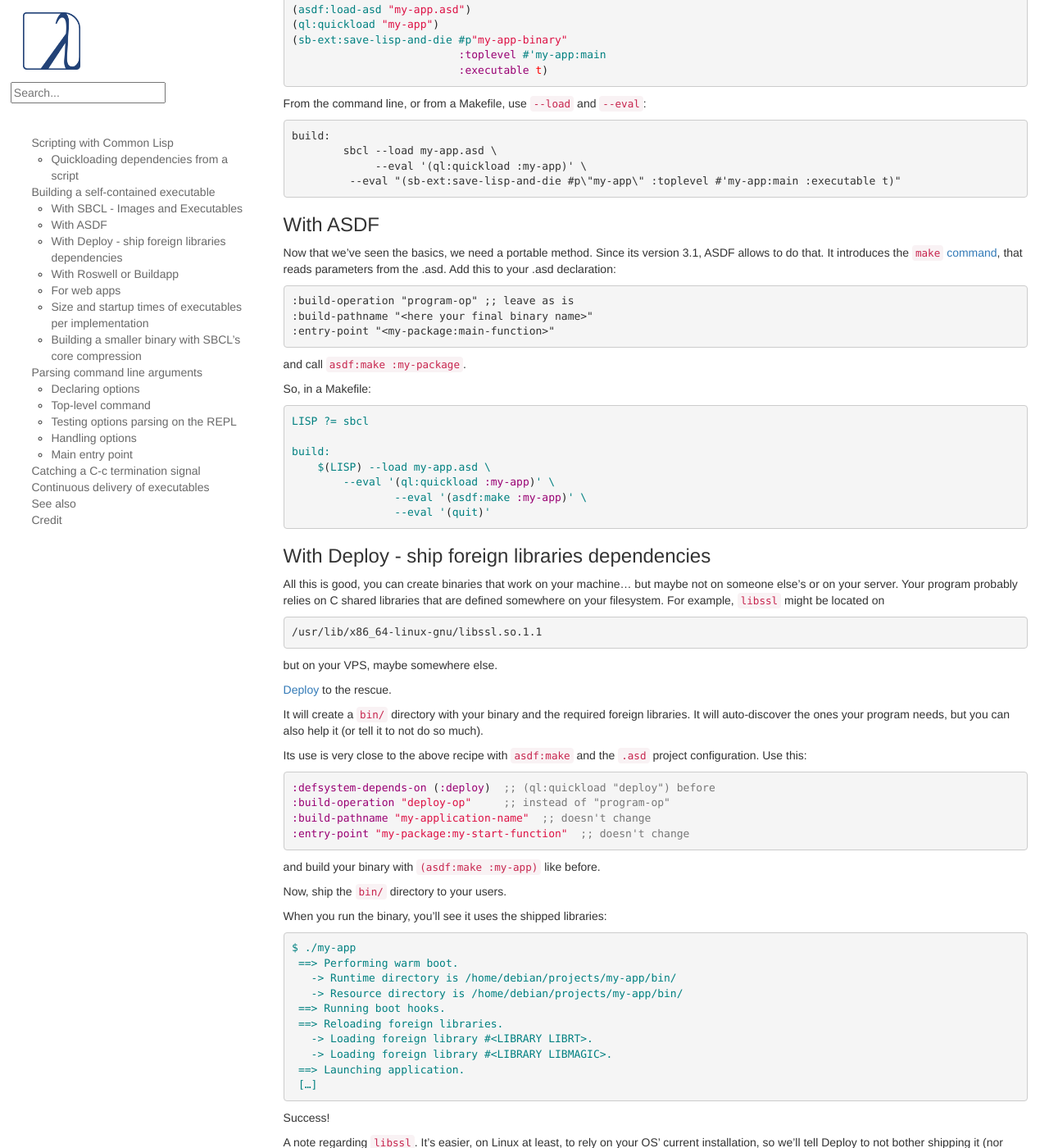
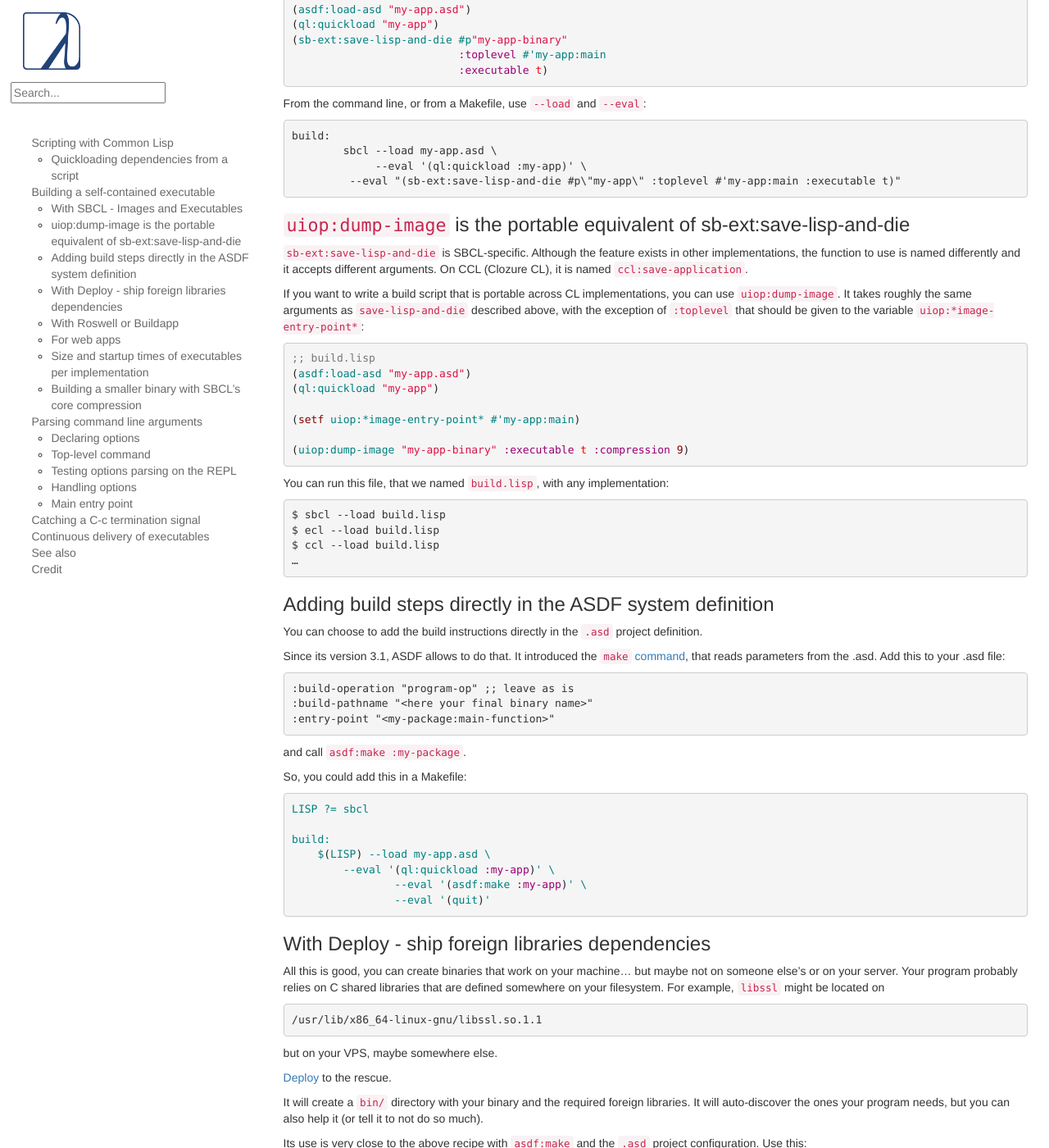
Before and after one commit to LispCookbook/cl-cookbook, a Jekyll site: the page built from scripting.md, in a window 1280 px wide and 1400 px high, scrolled down 2260 px. Shown: the whole window at 82% size. Built offline with Jekyll 4.4.1, drawn with Linux system fonts in a browser that asks for light colours.

Commit message:
building: with uiop:dump-image

````diff
--- a/scripting.md
+++ b/scripting.md
@@ -157,11 +157,43 @@ build:
          --eval "(sb-ext:save-lisp-and-die #p\"my-app\" :toplevel #'my-app:main :executable t)"
 ```
 
-### With ASDF
+### `uiop:dump-image` is the portable equivalent of sb-ext:save-lisp-and-die
 
-Now that we've seen the basics, we need a portable method. Since its
-version 3.1, ASDF allows to do that. It introduces the [`make` command](https://common-lisp.net/project/asdf/asdf.html#Convenience-Functions),
-that reads parameters from the .asd. Add this to your .asd declaration:
+`sb-ext:save-lisp-and-die` is SBCL-specific. Although the feature
+exists in other implementations, the function to use is named
+differently and it accepts different arguments. On CCL (Clozure CL),
+it is named `ccl:save-application`.
+
+If you want to write a build script that is portable across CL
+implementations, you can use `uiop:dump-image`. It takes roughly the
+same arguments as `save-lisp-and-die` described above, with the
+exception of `:toplevel` that should be given to the variable
+`uiop:*image-entry-point*`:
+
+~~~lisp
+;; build.lisp
+(asdf:load-asd "my-app.asd")
+(ql:quickload "my-app")
+
+(setf uiop:*image-entry-point* #'my-app:main)
+
+(uiop:dump-image "my-app-binary" :executable t :compression 9)
+~~~
+
+You can run this file, that we named `build.lisp`, with any implementation:
+
+    $ sbcl --load build.lisp
+    $ ecl --load build.lisp
+    $ ccl --load build.lisp
+    …
+
+
+### Adding build steps directly in the ASDF system definition
+
+You can choose to add the build instructions directly in the `.asd` project definition.
+
+Since its version 3.1, ASDF allows to do that. It introduced the [`make` command](https://common-lisp.net/project/asdf/asdf.html#Convenience-Functions),
+that reads parameters from the .asd. Add this to your .asd file:
 
 ~~~
 :build-operation "program-op" ;; leave as is
@@ -171,7 +203,7 @@ that reads parameters from the .asd. Add this to your .asd declaration:
 
 and call `asdf:make :my-package`.
 
-So, in a Makefile:
+So, you could add this in a Makefile:
 
 ~~~lisp
 LISP ?= sbcl
````
